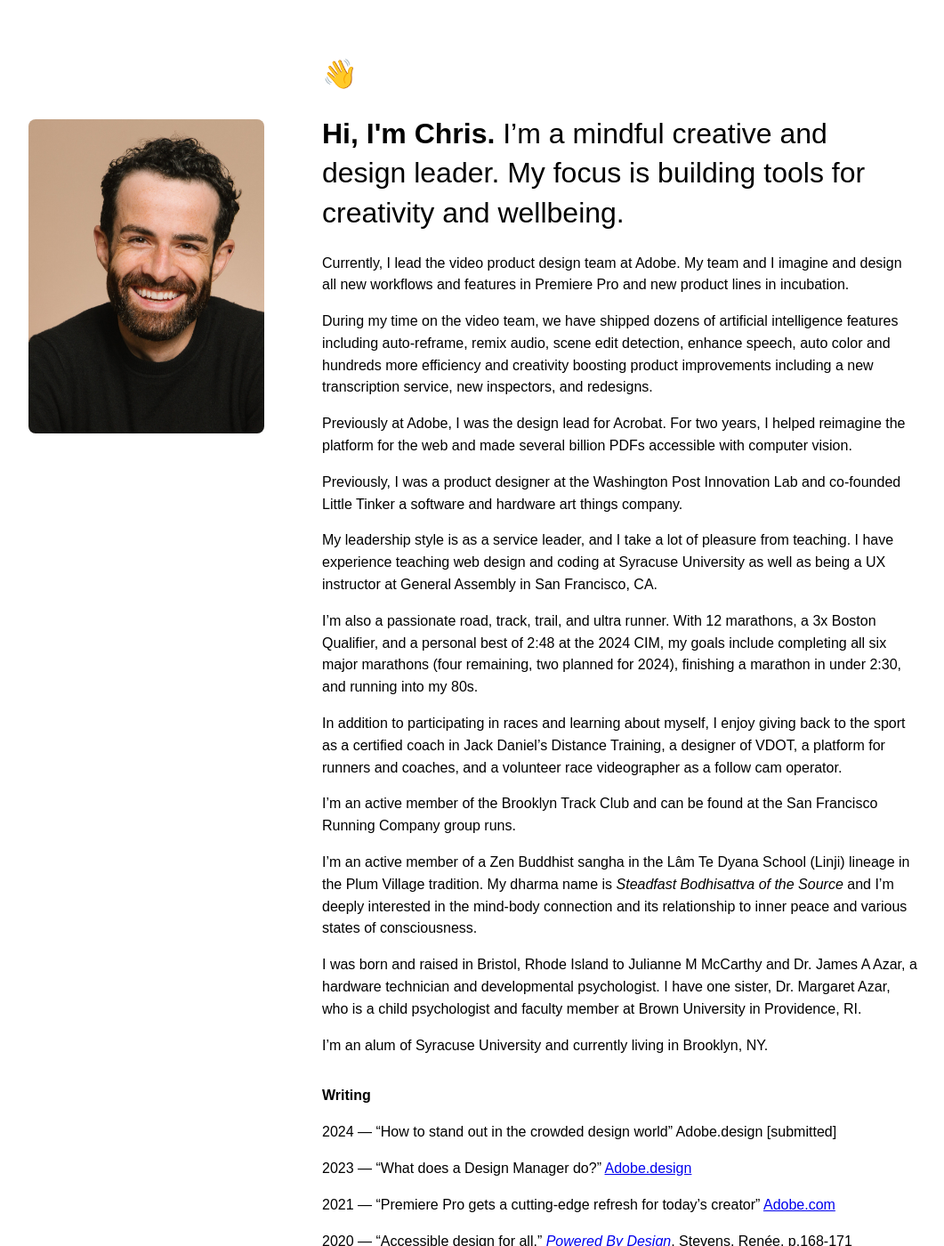
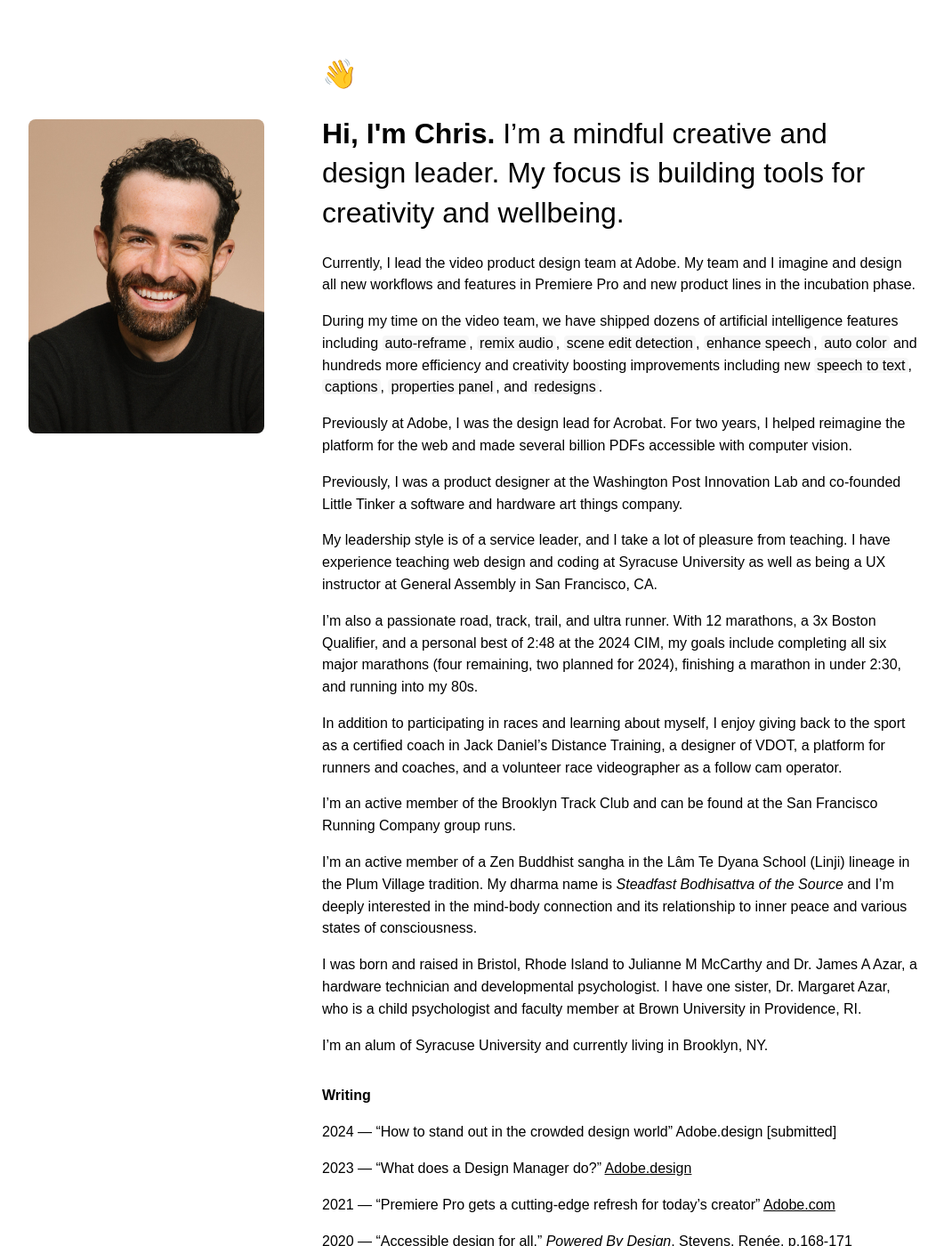
Before and after one commit to ReptarAzar/reptarazar.github.io, a Jekyll site: the page 5.0/index.html, which Jekyll copies as it is, in a window 1280 px wide and 1400 px high. Shown: the whole window at 89% size, without its empty margins (108-1169 px from the left). Built offline with Jekyll 4.4.1, drawn with Linux system fonts in a browser that asks for light colours; some web fonts are replaced.

```diff
--- a/5.0/css/style.css
+++ b/5.0/css/style.css
@@ -104,6 +104,18 @@ textarea {
     position: fixed;
    }
 
+   a {
+    color: #000;
+    text-decoration: underline;
+   }
+
+  a.quiet {
+    text-decoration: none;
+    color: #000;
+    background-color: #f6f6f6;
+    border-radius: 4px;
+    padding: 0 3px;
+  }
 
   .container {
     font-family: "owners-text", sans-serif;
--- a/5.0/index.html
+++ b/5.0/index.html
@@ -48,15 +67,15 @@
 
     <div class="body-copy">
 
-    <p>Currently, I lead the video product design team at Adobe. My team and I imagine and design all new workflows and features in Premiere Pro and new product lines in incubation.</p>
+    <p>Currently, I lead the video product design team at Adobe. My team and I imagine and design all new workflows and features in Premiere Pro and new product lines in the incubation phase.</p>
 
-    <p>During my time on the video team, we have shipped dozens of artificial intelligence features including auto-reframe, remix audio, scene edit detection, enhance speech, auto color and hundreds more efficiency and creativity boosting product improvements including a new transcription service, new inspectors, and redesigns.</p>
+    <p>During my time on the video team, we have shipped dozens of artificial intelligence features including <a href="https://helpx.adobe.com/premiere-pro/using/auto-reframe.html" class="quiet">auto-reframe</a>, <a href="https://helpx.adobe.com/premiere-pro/using/remix-audio-in-premiere-pro.html" class="quiet">remix audio</a>, <a href="https://helpx.adobe.com/premiere-pro/using/scene-edit-detection.html" class="quiet">scene edit detection</a>, <a href="https://helpx.adobe.com/premiere-pro/using/remix-audio-in-premiere-pro.html" class="quiet">enhance speech</a>, <a href="https://helpx.adobe.com/premiere-pro/using/auto-color.html" class="quiet">auto color</a> and hundreds more efficiency and creativity boosting improvements including new <a href="https://helpx.adobe.com/premiere-pro/using/speech-to-text.html" class="quiet">speech to text</a>, <a href="https://helpx.adobe.com/premiere-pro/using/working-with-captions.html" class="quiet">captions</a>,  <a href="https://helpx.adobe.com/after-effects/using/properties-panel.html#:~:text=After%20Effects%20Properties%20panel%20is,for%20Text%20or%20Shape%20layers." class="quiet">properties panel</a>, and <a href="https://blog.adobe.com/en/publish/2021/06/22/premiere-pro-gets-a-cutting-edge-refresh-for-todays-creator" class="quiet">redesigns</a>.</p>
 
     <p>Previously at Adobe, I was the design lead for Acrobat. For two years, I helped reimagine the platform for the web and made several billion PDFs accessible with computer vision.</p>
 
     <p>Previously, I was a product designer at the Washington Post Innovation Lab and co-founded  Little Tinker a software and hardware art things company. </p>
 
-    <p>My leadership style is as a service leader, and I take a lot of pleasure from teaching. I have experience teaching web design and coding at Syracuse University as well as being a UX instructor at General Assembly in San Francisco, CA.</p>
+    <p>My leadership style is of a service leader, and I take a lot of pleasure from teaching. I have experience teaching web design and coding at Syracuse University as well as being a UX instructor at General Assembly in San Francisco, CA.</p>
 
     <p>I’m also a passionate road, track, trail, and ultra runner. With 12 marathons, a 3x Boston Qualifier, and a personal best of 2:48 at the 2024 CIM, my goals include completing all six major marathons (four remaining, two planned for 2024), finishing a marathon in under 2:30, and running into my 80s. </p>
 
```
Also changed, not shown: other parts of 5.0/index.html (+20 -1 lines), 5.0/bio.html (added, +96 -0 lines).
